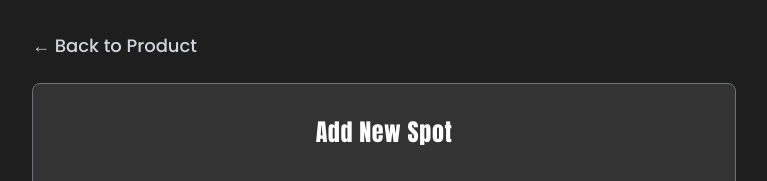
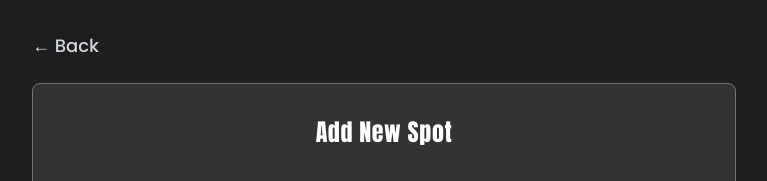
Before and after one commit to pbp-kelompok-a9/NobarPedia, a Django app: template homepage/templates/edit_spot.html in a window 1280 px wide. Shown: the top 181 px of the page, without its empty margins (256-1023 px from the left). Run offline with Django 5.2, Linux system fonts and the light colour scheme; the template is opened without the code that fills it: values that come from a table or form of the project are taken from there, others are empty; some libraries are stand-ins or nearby versions; some web fonts are replaced.

Commit message:
More copywriting

```diff
--- a/homepage/templates/edit_spot.html
+++ b/homepage/templates/edit_spot.html
@@ -10,7 +10,7 @@
     <!-- Back Navigation -->
     <div class="mb-6">
       <a href="{% url 'homepage:show_homepage' %}" class="text-gray-300 hover:text-white font-medium transition-colors">
-        ← Back to Product
+        ← Back
       </a>
     </div>
 
```
